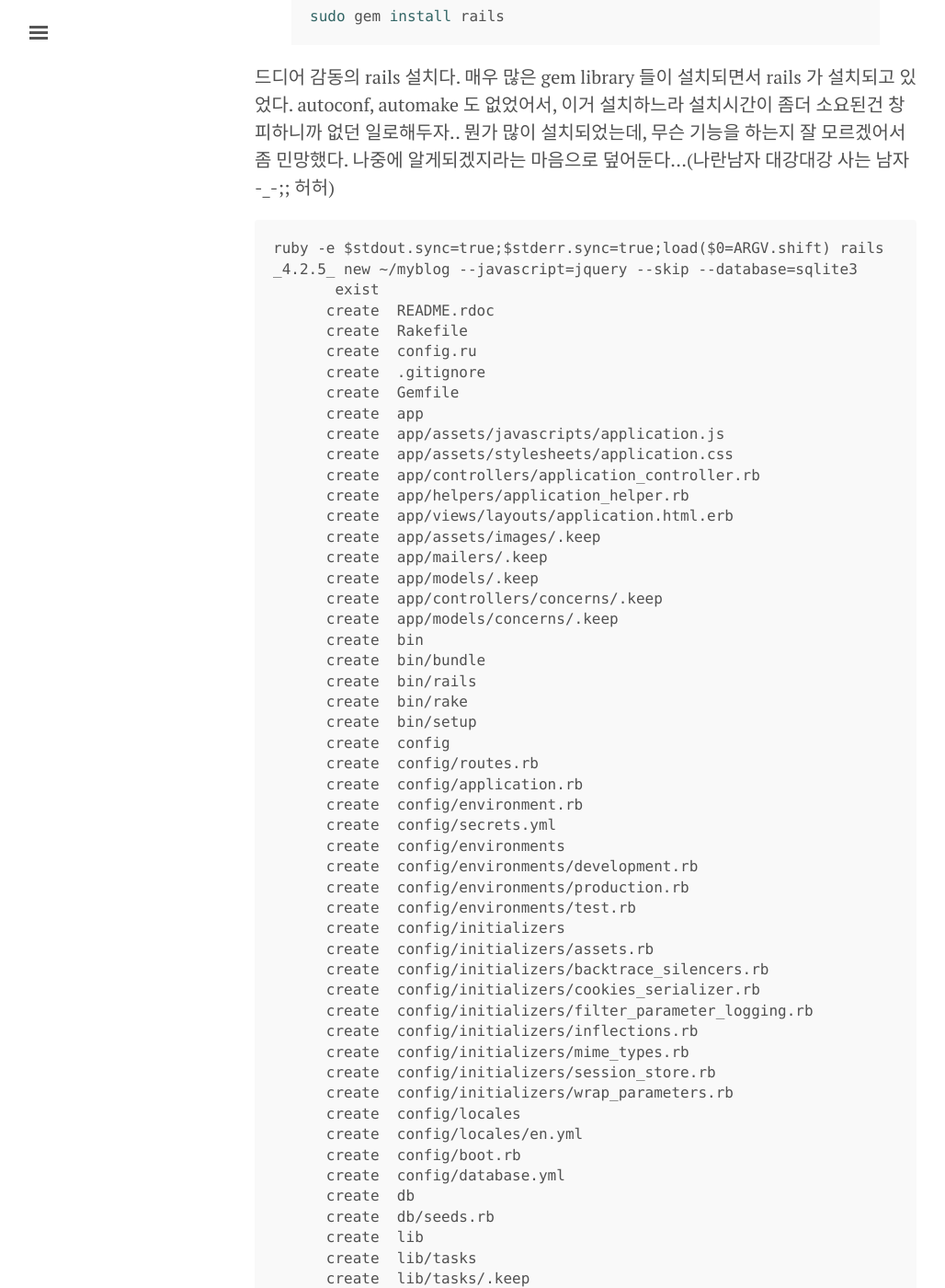
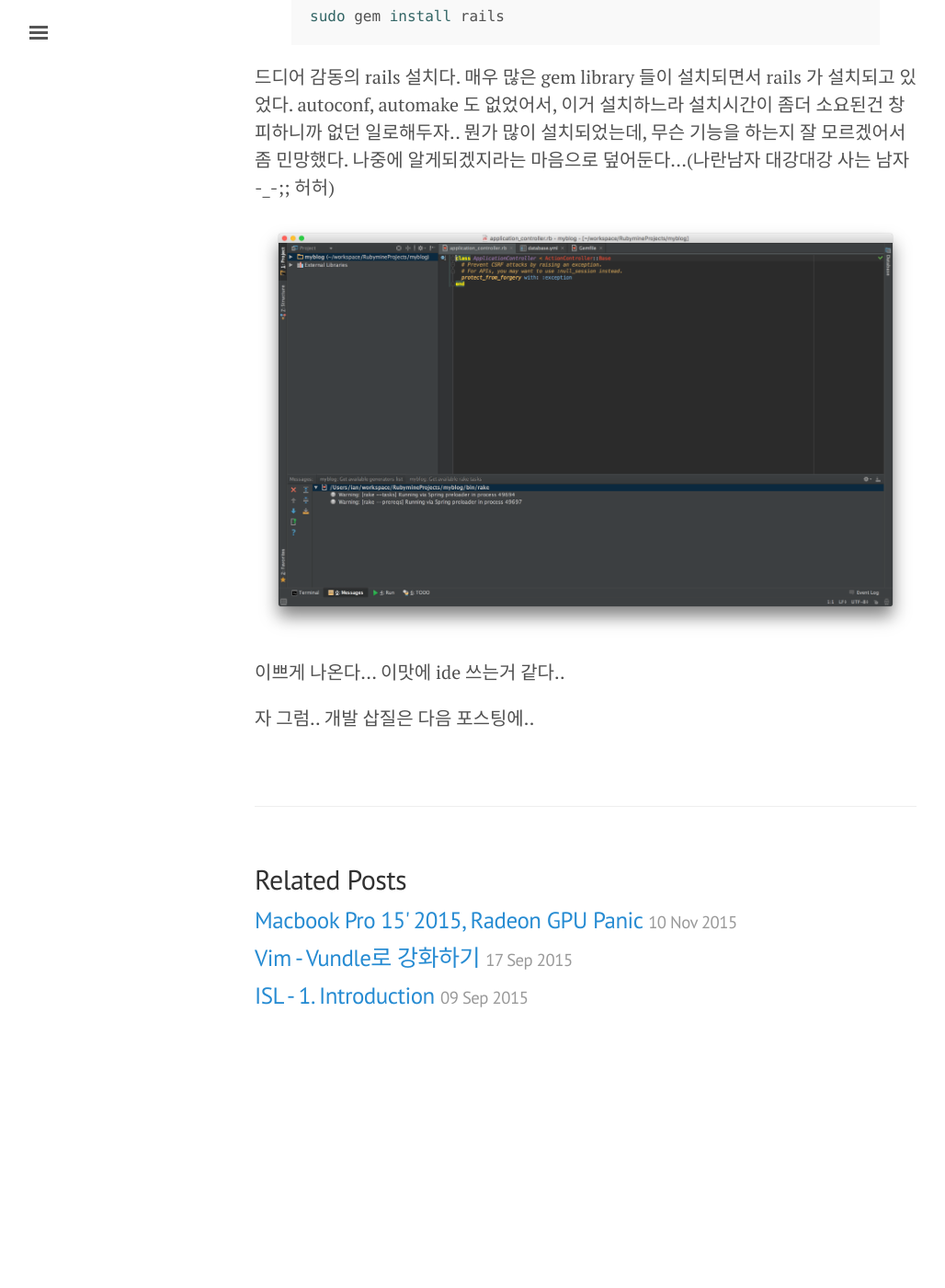
Before and after one commit to carpenta/carpenta.github.io, a Jekyll site: the page built from _posts/2016-01-23-MacOSX-ror-install.md, in a window 1280 px wide and 1400 px high, scrolled down 1686 px. Shown: the whole window at 92% size, without its empty margins (3-1031 px from the left). Built offline with Jekyll 4.4.1, drawn with Linux system fonts in a browser that asks for light colours; comment, search, counter and statistics services are not loaded; after the commit the page ends 2845 px from its top, so only the background shows below that; some of the changed text lies outside the part shown.

Commit message:
log 제거

````diff
--- a/_posts/2016-01-23-MacOSX-ror-install.md
+++ b/_posts/2016-01-23-MacOSX-ror-install.md
@@ -67,93 +67,7 @@
 매우 많은 gem library 들이 설치되면서 rails 가 설치되고 있었다. autoconf, automake 도 없었어서, 이거 설치하느라 설치시간이 좀더 소요된건 창피하니까 없던 일로해두자..
 뭔가 많이 설치되었는데, 무슨 기능을 하는지 잘 모르겠어서 좀 민망했다. 나중에 알게되겠지라는 마음으로 덮어둔다...(나란남자 대강대강 사는 남자 -_-;; 허허)
 
-
-```
-ruby -e $stdout.sync=true;$stderr.sync=true;load($0=ARGV.shift) rails _4.2.5_ new ~/myblog --javascript=jquery --skip --database=sqlite3
-       exist
-      create  README.rdoc
-      create  Rakefile
-      create  config.ru
-      create  .gitignore
-      create  Gemfile
-      create  app
-      create  app/assets/javascripts/application.js
-      create  app/assets/stylesheets/application.css
-      create  app/controllers/application_controller.rb
-      create  app/helpers/application_helper.rb
-      create  app/views/layouts/application.html.erb
-      create  app/assets/images/.keep
-      create  app/mailers/.keep
-      create  app/models/.keep
-      create  app/controllers/concerns/.keep
-      create  app/models/concerns/.keep
-      create  bin
-      create  bin/bundle
-      create  bin/rails
-      create  bin/rake
-      create  bin/setup
-      create  config
-      create  config/routes.rb
-      create  config/application.rb
-      create  config/environment.rb
-      create  config/secrets.yml
-      create  config/environments
-      create  config/environments/development.rb
-      create  config/environments/production.rb
-      create  config/environments/test.rb
-      create  config/initializers
-      create  config/initializers/assets.rb
-      create  config/initializers/backtrace_silencers.rb
-      create  config/initializers/cookies_serializer.rb
-      create  config/initializers/filter_parameter_logging.rb
-      create  config/initializers/inflections.rb
-      create  config/initializers/mime_types.rb
-      create  config/initializers/session_store.rb
-      create  config/initializers/wrap_parameters.rb
-      create  config/locales
-      create  config/locales/en.yml
-      create  config/boot.rb
-      create  config/database.yml
-      create  db
-      create  db/seeds.rb
-      create  lib
-      create  lib/tasks
-      create  lib/tasks/.keep
-      create  lib/assets
-      create  lib/assets/.keep
-      create  log
-      create  log/.keep
-      create  public
-      create  public/404.html
-      create  public/422.html
-      create  public/500.html
-      create  public/favicon.ico
-      create  public/robots.txt
-      create  test/fixtures
-      create  test/fixtures/.keep
-      create  test/controllers
-      create  test/controllers/.keep
-      create  test/mailers
-      create  test/mailers/.keep
-      create  test/models
-      create  test/models/.keep
-      create  test/helpers
-      create  test/helpers/.keep
-      create  test/integration
-      create  test/integration/.keep
-      create  test/test_helper.rb
-      create  tmp/cache
-      create  tmp/cache/assets
-      create  vendor/assets/javascripts
-      create  vendor/assets/javascripts/.keep
-      create  vendor/assets/stylesheets
-      create  vendor/assets/stylesheets/.keep
-         run  bundle install
-```
-
+![생성성공]({{site.url}}/assets/MacOSX-ror-install/ide-success-screenshot-0.png)
 이쁘게 나온다... 이맛에 ide 쓰는거 같다..
 
-![생성성공]({{site.url}}/assets/MacOSX-ror-install/ide-success-screenshot-0.png)
-
-
 자 그럼.. 개발 삽질은 다음 포스팅에..
````
